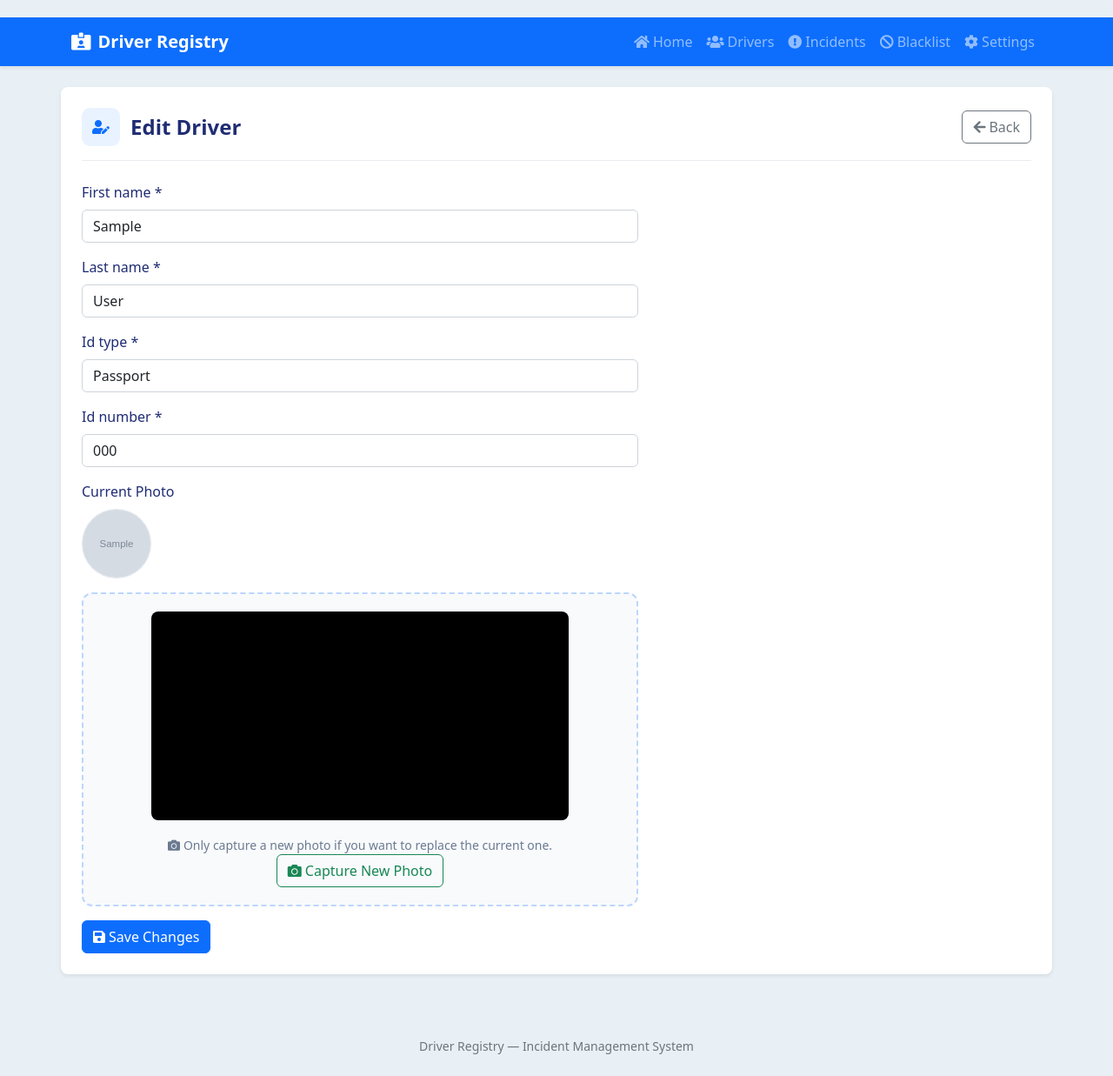
After one commit to nyashaChiza/facial-recognition, a Django app: page /citizen/edit/1 in a window 1280 px wide. The commit adds this page. Shown: the whole page at 87% size. Run offline with Django 4.2, Linux system fonts and the light colour scheme; data comes from the database, SQL or seed files in the repository; tables that the repository leaves empty hold one stand-in row (values such as "Sample post"); grey boxes marked "Sample" are stand-in pictures; some libraries are stand-ins or nearby versions.

Commit message:
Add an Edit Driver page - there was previously no way to fix a driver's details or photo
The app had create/list/detail/blacklist/reinstate for drivers but no
update capability at all. That became a real problem: a driver's
photo file can be lost (e.g. from a redeployment, a storage issue, or
- concretely, this week - me deleting one during test cleanup) while
the database record survives, and there was no way to fix it short of
deleting and recreating the driver (which would cascade-delete their
incident history) or going through Django admin (which requires a
superuser that doesn't exist in this install).

edit_citizen reuses CitizenForm for name/ID fields and, if a new
photo is captured, update_driver_photo to replace it - photo capture
is optional here, unlike registration. Wired up at citizen/edit/<pk>,
with an Edit button on the driver detail page.

```diff
--- a/core/urls.py
+++ b/core/urls.py
@@ -7,6 +7,7 @@ from .views import (
     CitizenCreateView,
     search_citizens,
     capture_driver,
+    edit_citizen,
     blacklist_citizen,
     reinstate_citizen,
     BlacklistedCitizenListView,
@@ -31,6 +32,7 @@ urlpatterns = [
     path('incident/create/', IncidentCreateView.as_view(), name='incident-create'),
     path('capture/incident/', capture_incident, name='incident-capture'),
     path('citizen/detail/<int:pk>', CitizenDetailView.as_view(), name='citizen-detail'),
+    path('citizen/edit/<int:pk>', edit_citizen, name='citizen-update'),
 
     path('config/set/<int:pk>', ConfigUpdateView.as_view(), name='config-update'),
     path('incident/detail/<int:pk>', IncidentDetailView.as_view(), name='incident-detail'),
--- a/core/views.py
+++ b/core/views.py
@@ -3,10 +3,10 @@ from django.urls import reverse
 from django.contrib import messages
 from .models import Citizen, CitizenImage, Config
 from .forms import BlacklistForm, CitizenSearchForm, CitizenForm, ConfigForm
-from django.shortcuts import render, redirect
+from django.shortcuts import render, redirect, get_object_or_404
 from django.views.decorators.http import require_POST
 from django.views.generic import TemplateView, ListView, DetailView, CreateView, UpdateView
-from core.services import InvalidImageDataError, process_driver_capture, reinstate_driver
+from core.services import InvalidImageDataError, process_driver_capture, reinstate_driver, update_driver_photo
 
 
 class IndexView(TemplateView):
@@ -72,6 +72,30 @@ class CitizenCreateView(CreateView):
     template_name = 'citizens/create.html'
 
 
+def edit_citizen(request, pk):
+    citizen = get_object_or_404(Citizen, pk=pk)
+
+    if request.method == 'POST':
+        form = CitizenForm(request.POST, instance=citizen)
+        if form.is_valid():
+            citizen = form.save()
+            image_data = request.POST.get('image_data')
+            if image_data:
+                try:
+                    update_driver_photo(citizen, image_data)
+                except InvalidImageDataError as e:
+                    messages.warning(request, f'Driver details saved, but photo was not updated: {e}')
+                    return redirect('citizen-detail', pk=citizen.pk)
+            messages.success(request, f'{citizen} updated successfully')
+            return redirect('citizen-detail', pk=citizen.pk)
+        else:
+            messages.warning(request, 'Invalid Driver Information')
+    else:
+        form = CitizenForm(instance=citizen)
+
+    return render(request, 'citizens/edit.html', {'form': form, 'citizen': citizen})
+
+
 class ImagesListView(ListView):
     model = CitizenImage
     context_object_name = 'images'
--- a/templates/citizens/detail.html
+++ b/templates/citizens/detail.html
@@ -46,6 +46,9 @@
             </ul>
 
             <div class="d-flex flex-wrap gap-2">
+                <a href="{% url 'citizen-update' citizen.pk %}" class="btn btn-outline-primary">
+                    <i class="fas fa-user-edit me-1"></i>Edit
+                </a>
                 <a href="{% url 'generate_incident_report' citizen.pk %}" class="btn btn-dark">
                     <i class="fas fa-file-pdf me-1"></i>Generate Report
                 </a>
--- /dev/null
+++ b/templates/citizens/edit.html
@@ -0,0 +1,76 @@
+{% extends 'layouts/base.html'%}
+
+{% block body %}
+<section class="container bg-white mx-auto m-3 p-4 rounded-3 shadow-sm">
+    <div class="page-header">
+        <div class="page-header-title">
+            <span class="page-header-icon"><i class="fas fa-user-edit"></i></span>
+            <h1>Edit Driver</h1>
+        </div>
+        <div class="page-header-actions">
+            <a href="{% url 'citizen-detail' citizen.pk %}" class="btn btn-outline-secondary">
+                <i class="fas fa-arrow-left me-1"></i>Back
+            </a>
+        </div>
+    </div>
+
+    <form method="post" action="{% url 'citizen-update' citizen.pk %}" id="driver-form" enctype="multipart/form-data" class="form-card">
+        {% csrf_token %}
+        {% include 'layouts/form_fields.html' %}
+
+        <div class="mb-3">
+            <label class="form-label d-block">Current Photo</label>
+            {% if citizen.picture %}
+                <img src="{{ citizen.picture.url }}" alt="{{ citizen }}" class="avatar-photo-sm" style="width:5rem;height:5rem;">
+            {% else %}
+                <span class="text-muted">No photo on file.</span>
+            {% endif %}
+        </div>
+
+        <div class="capture-box mb-3">
+            <video id="video" autoplay playsinline></video>
+            <p class="capture-hint"><i class="fas fa-camera me-1"></i>Only capture a new photo if you want to replace the current one.</p>
+            <button class="btn btn-outline-success" type="button" id="capture-btn">
+                <i class="fas fa-camera me-1"></i>Capture New Photo
+            </button>
+        </div>
+
+        <button type="submit" class="btn btn-primary">
+            <i class="fas fa-save me-1"></i>Save Changes
+        </button>
+
+        <script>
+            document.getElementById('capture-btn').addEventListener('click', function() {
+                const video = document.getElementById('video');
+                const canvas = document.createElement('canvas');
+                canvas.width = video.videoWidth;
+                canvas.height = video.videoHeight;
+                const context = canvas.getContext('2d');
+                context.drawImage(video, 0, 0, canvas.width, canvas.height);
+                const imageData = canvas.toDataURL('image/jpeg');
+
+                let imageInput = document.querySelector('input[name="image_data"]');
+                if (!imageInput) {
+                    imageInput = document.createElement('input');
+                    imageInput.type = 'hidden';
+                    imageInput.name = 'image_data';
+                    document.getElementById('driver-form').appendChild(imageInput);
+                }
+                imageInput.value = imageData;
+
+                document.getElementById('driver-form').submit();
+            });
+
+            // Get access to the webcam
+            navigator.mediaDevices.getUserMedia({ video: true })
+                .then(stream => {
+                    const video = document.getElementById('video');
+                    video.srcObject = stream;
+                })
+                .catch(err => {
+                    console.error('Error accessing webcam:', err);
+                });
+        </script>
+    </form>
+</section>
+{% endblock %}
```
Also changed, not shown: core/tests/test_views.py (+46 -0 lines).
